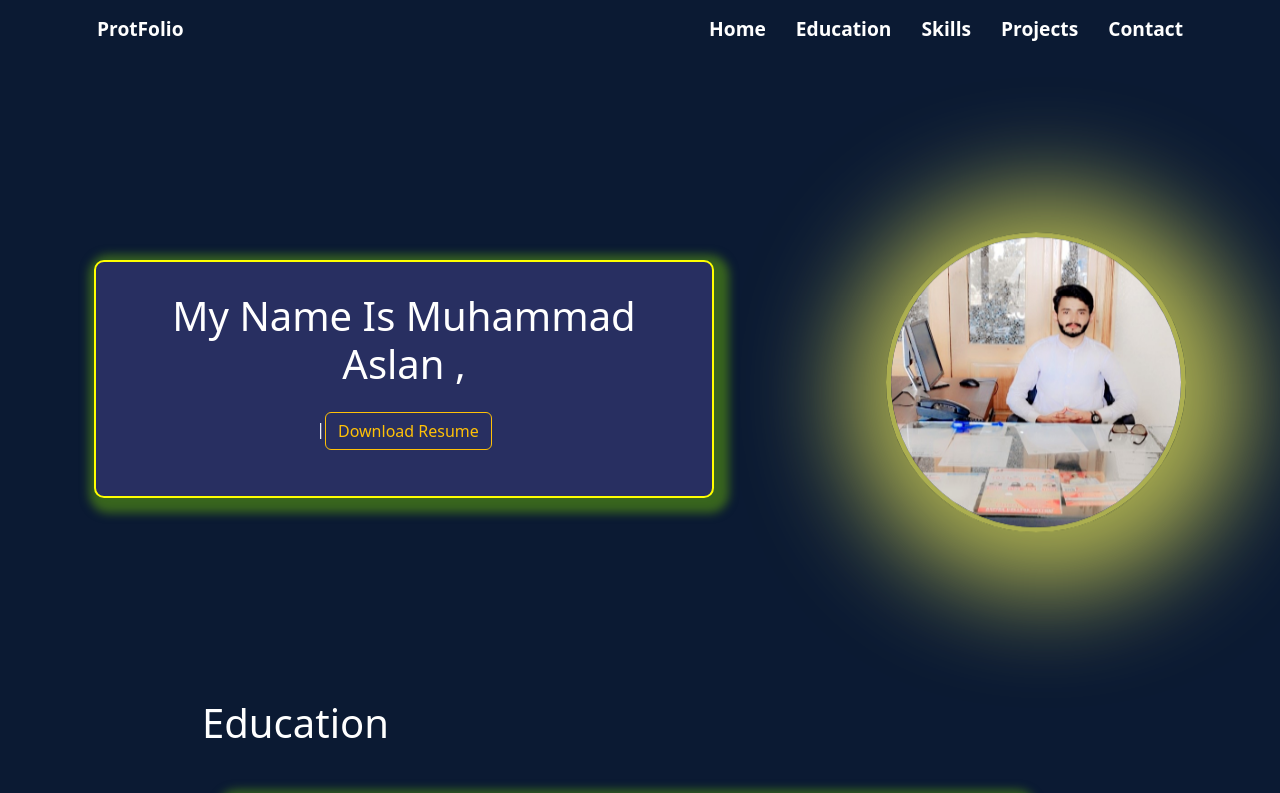
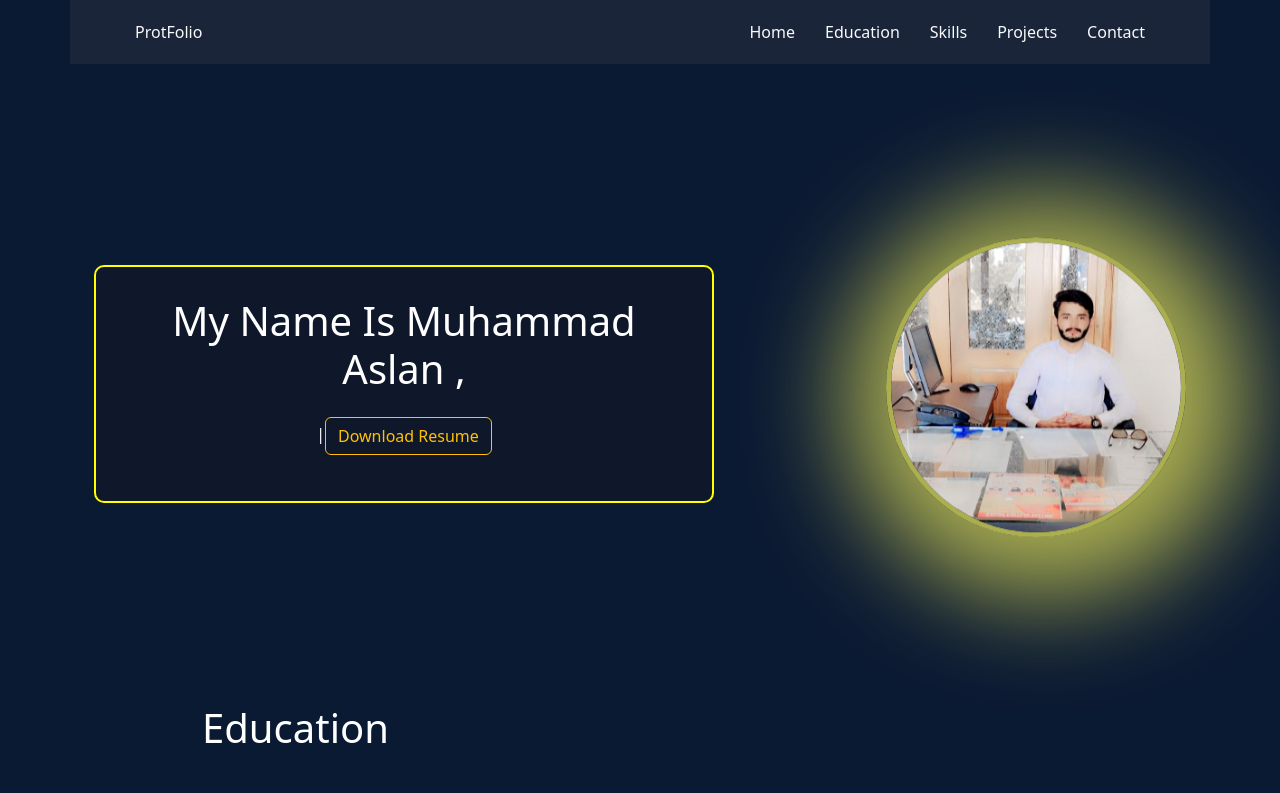
Before and after one commit to MuhammadAslanAshraf/portFolio, a React (Create React App) app: page / in a window 1280 px wide. Shown: the top 793 px of the page. Built offline with nearby package versions, Linux system fonts and the light colour scheme.

Commit message:
navbar stick and opacity adding and image all showing

```diff
--- a/src/components/Skill.jsx
+++ b/src/components/Skill.jsx
@@ -11,7 +11,7 @@ const Skill = () => {
                             <>
                                 <div className="item" key={data.id} data-aos="flip-left"
                                     data-aos-duration="1000">
-                                    <img src={`/images/${data.imageSrc}`} alt="" />
+                                    <img src={`/images${data.imageSrc}`} alt="" />
                                     <h3>{data.title}</h3>
                                 </div>
 
--- a/src/index.css
+++ b/src/index.css
@@ -1,20 +1,20 @@
-:root {
+/* :root {
   --box-shadow: 5px 5px 10px 10px rgba(101, 175, 10, 0.5);
   --bg-color: rgb(40, 47, 97);
+} */
+ :root {
+  --primary-color: #4f46e5; /* Indigo */
+  --secondary-color: #facc15; /* Amber */
+  --bg-color: #0f172a; /* Dark navy */
+  --text-color: #f8fafc; /* Light gray */
+  --card-bg: #1e293b; /* Slate dark */
+  --shadow: 0 8px 24px rgba(0, 0, 0, 0.25);
+  --radius: 12px;
+  --transition: all 0.3s ease-in-out;
 }
 body {
-  /* margin: 0;
-  font-family: -apple-system, BlinkMacSystemFont, "Segoe UI", "Roboto", "Oxygen",
-    "Ubuntu", "Cantarell", "Fira Sans", "Droid Sans", "Helvetica Neue",
-    sans-serif;
-  -webkit-font-smoothing: antialiased;
-  -moz-osx-font-smoothing: grayscale;
-  display: flex;
-  justify-content: center;
-  align-items: center;
-  min-height: 100vh; */
+
   color: white;
-  /* background: linear-gradient(45deg, #8460ed, #ff1252); */
   background-color: rgb(11 26 51);
 }
 
@@ -27,18 +27,30 @@ a {
   color: white;
 }
 /* Navbar section */
+/* Navbar */
 .nav_bar {
   display: flex;
   justify-content: space-between;
   align-items: center;
+  padding: 20px 50px;
+  background: rgba(30, 41, 59, 0.8);
+  backdrop-filter: blur(10px);
+  position: sticky;
+  top: 0;
+  z-index: 1000;
 }
+
 .nav_bar .nav_items {
-  padding: 15px;
-  font-size: 1.2rem;
-  font-weight: bold;
+  margin: 0 15px;
+  font-size: 1rem;
+  font-weight: 500;
+  color: var(--text-color);
+  transition: var(--transition);
 }
+
 .nav_bar .nav_items:hover {
-  border-bottom: 3px solid yellow;
+  color: var(--secondary-color);
+  border-bottom: 2px solid var(--secondary-color);
 }
 /* Home Section */
 .home {
@@ -144,27 +156,33 @@ a {
   width: 70px;
 }
 /* Contact Us */
+/* Contact */
 .contact-icon {
-  height: 30vh;
+  display: flex;
+  justify-content: center;
+  gap: 20px;
+  margin: 50px 0;
+}
+
+.contact-icon .item {
+  background-color: var(--card-bg);
+  width: 65px;
+  height: 65px;
   display: flex;
   justify-content: center;
   align-items: center;
+  border-radius: 50%;
+  border: 1px solid transparent;
+  box-shadow: var(--shadow);
+  transition: var(--transition);
 }
-.contact-icon .item {
-  background-color: black;
-  margin: 10px;
-  width: 70px;
-  height: 70px;
-  display: flex;
-  justify-content: center;
-  align-items: center;
-  border-radius: 100px;
-  border: 1px solid yellow;
+
+.contact-icon .item:hover {
+  border-color: var(--secondary-color);
+  transform: scale(1.1);
 }
-.contact-icon .item:hover {
-  background-color: var(--bg-color);
-  box-shadow: var(--box-shadow);
+
+.contact-icon .item .icon {
+  font-size: 1.8rem;
+  color: var(--secondary-color);
 }
-.contact-icon .item .icon {
-  font-size: 2rem;
-}
```
